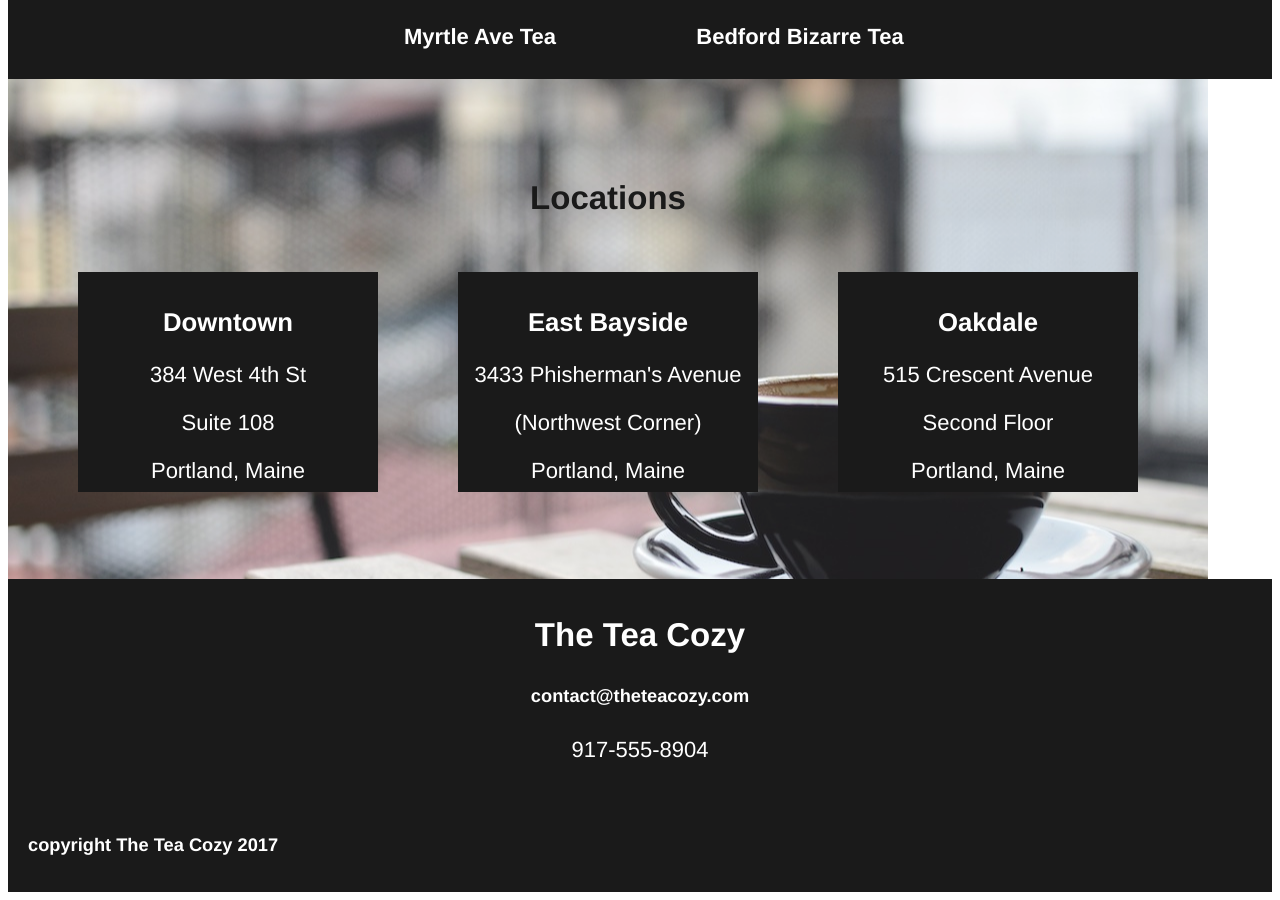
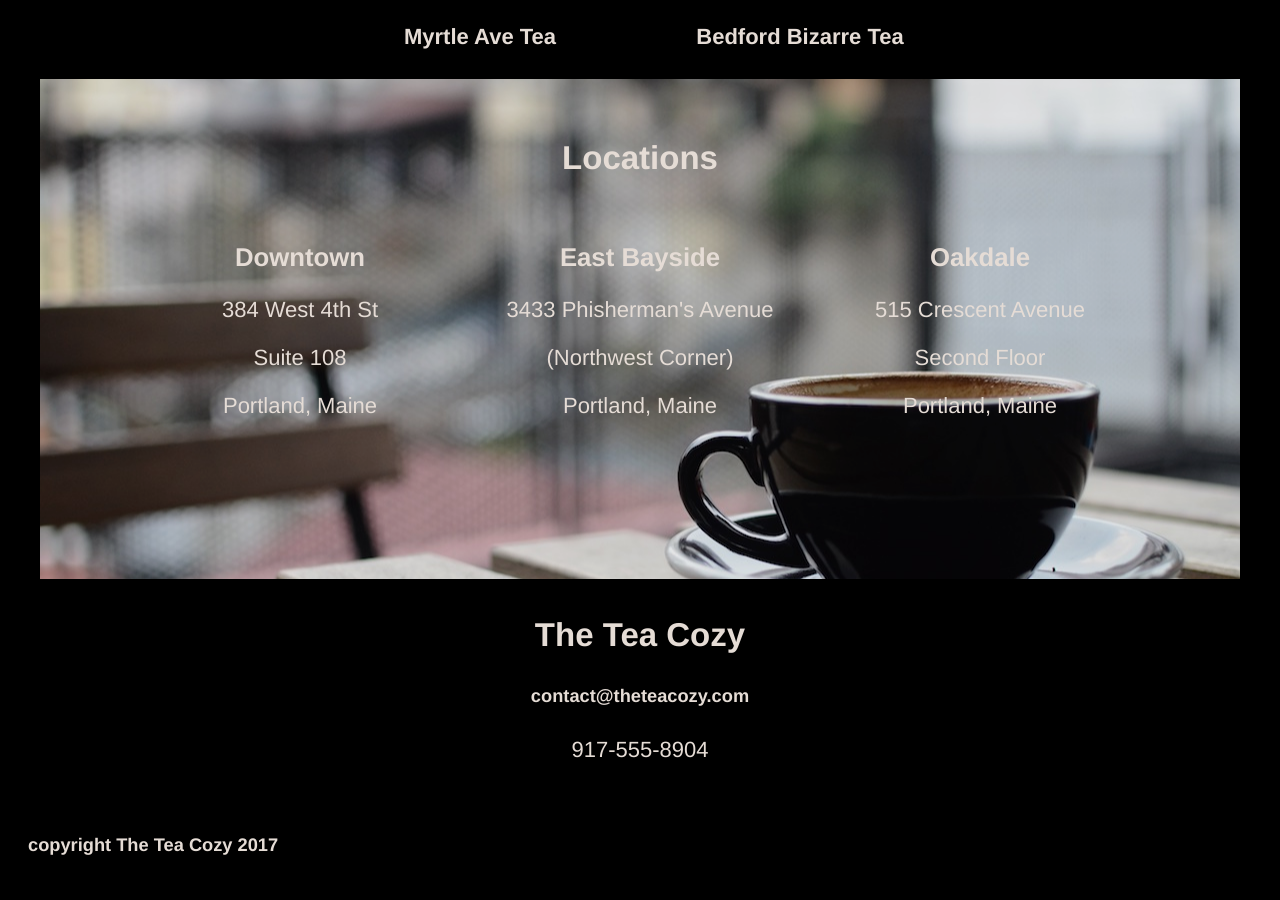
Before and after one commit to BiJha/Tea-Cozy, a plain HTML site: page index.html in a window 1280 px wide. Shown: the part 1400-2300 px from the top of the page. Drawn offline with Linux system fonts and the light colour scheme.

Commit message:
Update style.css

```diff
--- a/style.css
+++ b/style.css
@@ -4,7 +4,7 @@
 body {
    font-family: Helvetica;
    font-size: 22px;
-   color: seashell
+   color: seashell;
    background-color: black;
    opacity: 0.9;
    text-align: center;
@@ -54,7 +54,7 @@ li a {
     background-size: cover;
     width: 1200px;
     height: 700px;
-    margin: 0px;
+    margin: auto;
     display: flex;
     justify-content: center;
     align-items: center;
@@ -62,7 +62,7 @@ li a {
 
 
 .main-content {
-    color: white;
+
     background-color: black;
     padding: 10px;
     width: 100%;
@@ -73,8 +73,7 @@ li a {
 #featured-tea {
     text-align: center;
     margin: 0px;
-    background-color: black;
-    color: white;
+
 }
 
 
@@ -103,39 +102,36 @@ li a {
     background-size: cover;
     width: 1200px;
     height: 500px;
+    margin: auto;
     display: flex;
     flex-wrap: wrap;
     justify-content: center;
     align-items: center;
     align-content: flex-start;
-    background-color: black;
+
 }
 
 
 #locations h2 {
     width: 100%;
     text-align: center;
-    margin-top: 100px;
+    margin-top: 60px;
     margin-bottom: 15px;
 }
 
 
 .locations-section {
     width: 300px;
-    height: 200px;
     padding: 10px 0;
-    margin: 40px;
+    margin: 15px 20px 200px 20px;
     opacity: 1;
-    background-color: black;
-    color: white;
+
 }
 
 
 .contact {
     height: 200px;
     text-align: center;
-    background-color: black;
-    color: white;
     margin: 0px;
     padding: 10px;
 }
@@ -144,6 +140,4 @@ li a {
 footer {
     text-align: left;
     padding: 5px 20px;
-    background-color: black;
-    color: white;
 }
```
